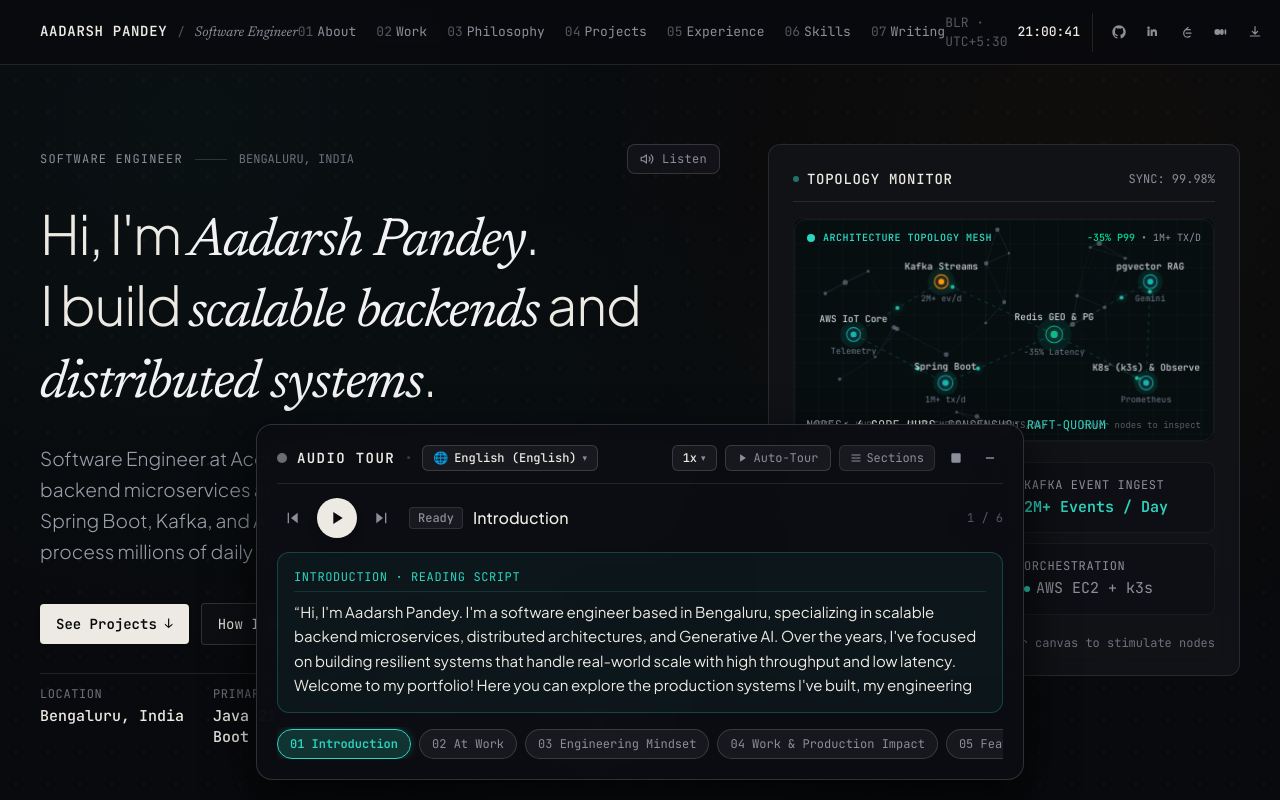
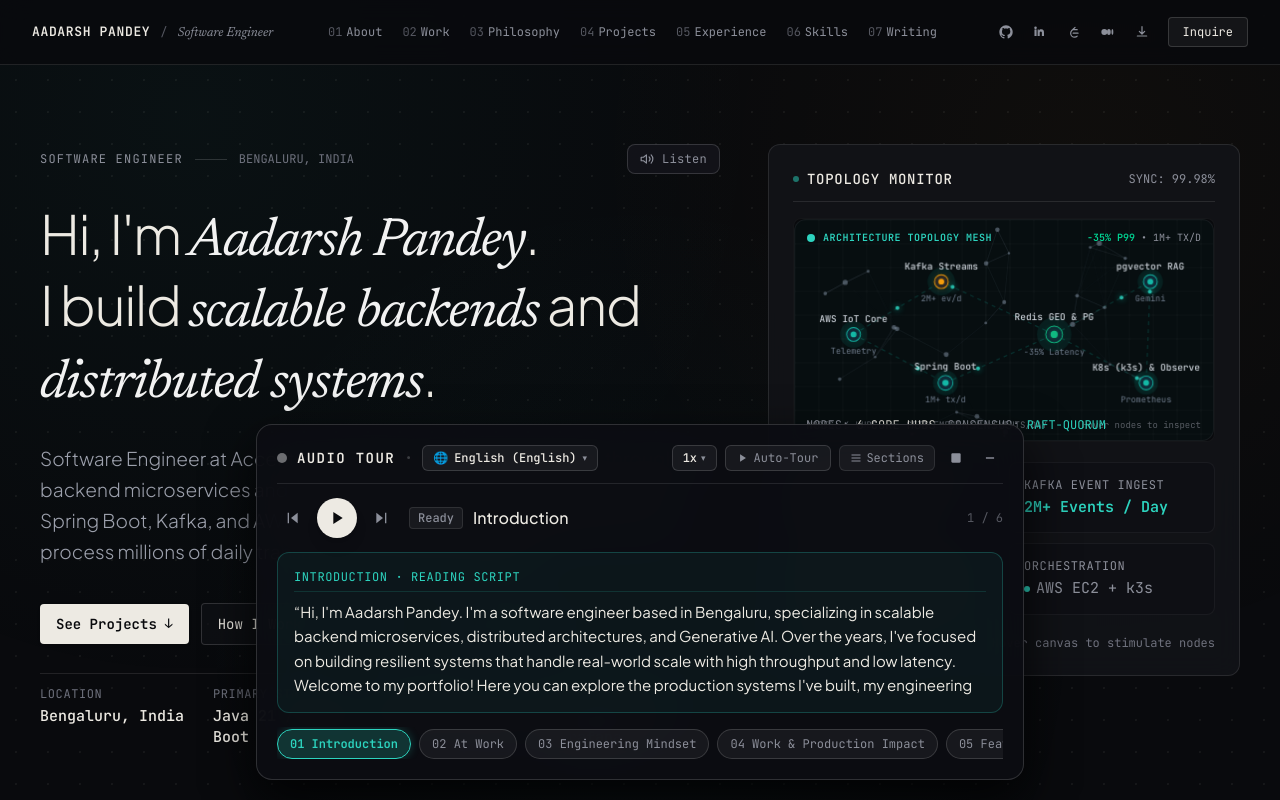
Before and after one commit to beingadish/portfolio, a Next.js app: page / in a window 1280 px wide. Shown: the top 800 px of the page. Built offline with nearby package versions, Linux system fonts and the light colour scheme.

Commit message:
fix(layout): resolve top navbar overflow, eliminate status badge collision, and optimize spacing

```diff
--- a/app/components/mobile-nav.tsx
+++ b/app/components/mobile-nav.tsx
@@ -35,11 +35,11 @@ export function MobileNav({
   }, [isOpen]);
 
   return (
-    <div className="md:hidden">
-      <div className="flex items-center justify-between gap-3">
+    <div className="relative">
+      <div className="flex items-center gap-2">
         <button
           type="button"
-          className="quick-icon"
+          className="p-1.5 text-[#8c8f9a] hover:text-[#edeae3] transition-colors rounded border border-white/10 hover:bg-white/5"
           aria-label="Toggle navigation menu"
           aria-controls={menuId}
           aria-expanded={isOpen}
@@ -57,46 +57,50 @@ export function MobileNav({
           </svg>
         </button>
 
-        <div className="flex items-center gap-2">
         <LiquidGlassToggle />
-        </div>
       </div>
 
       {isOpen ? (
-        <div id={menuId} className="mt-3 space-y-3 border-t border-[var(--line)] pt-3">
-          <ul className="space-y-2 text-sm text-[var(--muted)]">
-            {navItems.map((item) => (
-              <li key={item.href}>
+        <div
+          id={menuId}
+          className="absolute top-full right-0 mt-3 w-56 rounded-lg border border-white/15 bg-[#090a0d]/95 backdrop-blur-xl p-4 shadow-2xl z-50 flex flex-col gap-3 font-mono text-xs text-[#8c8f9a]"
+        >
+          <div className="flex flex-col gap-2">
+            <span className="text-[10px] uppercase tracking-wider text-[#555760] font-semibold">Navigation</span>
+            {navItems.map((item, idx) => (
               <a
-                  className="nav-link inline-flex py-1"
+                key={item.href}
                 href={item.href}
+                className="hover:text-[#edeae3] transition-colors py-1 flex items-center justify-between"
                 data-analytics-event={ANALYTICS_EVENTS.NAV_CLICK}
                 data-analytics-nav-item={item.label}
                 data-analytics-device="mobile"
                 onClick={() => setIsOpen(false)}
               >
-                  {item.label}
+                <span>{item.label}</span>
+                <span className="text-[#555760] text-[10px]">0{idx + 1}</span>
               </a>
-              </li>
             ))}
-          </ul>
+          </div>
 
-          <ul className="space-y-2 text-sm text-[var(--muted)]">
+          <div className="pt-2 border-t border-white/10 flex flex-col gap-2">
+            <span className="text-[10px] uppercase tracking-wider text-[#555760] font-semibold">Connect</span>
+            <div className="flex flex-col gap-1.5">
               {quickLinks.map((item) => (
-              <li key={item.label}>
                 <a
-                  className="nav-link inline-flex py-1"
+                  key={item.label}
                   href={item.href}
                   target="_blank"
                   rel="noreferrer"
                   download={item.download ? true : undefined}
+                  className="hover:text-[#edeae3] transition-colors py-0.5"
                   onClick={() => setIsOpen(false)}
                 >
                   {item.label}
                 </a>
-              </li>
               ))}
-          </ul>
+            </div>
+          </div>
         </div>
       ) : null}
     </div>
--- a/app/page.tsx
+++ b/app/page.tsx
@@ -318,26 +318,22 @@ export default function Home() {
 
       {/* Architectural Masthead */}
       <header className="fixed top-0 left-0 w-full z-50 bg-[#090a0d]/85 backdrop-blur-md border-b border-white/10 transition-colors">
-        <div className="max-w-7xl mx-auto px-6 sm:px-10 h-16 flex items-center justify-between">
-          {/* Identity & Status */}
-          <div className="flex items-center gap-5 shrink-0">
-            <a href="#hero" className="group flex items-baseline gap-2.5 whitespace-nowrap shrink-0">
-              <span className="font-mono text-[13px] sm:text-sm uppercase tracking-wider text-[#edeae3] font-semibold whitespace-nowrap">
+        <div className="w-full max-w-[1440px] mx-auto px-6 sm:px-8 h-16 flex items-center justify-between gap-6">
+          {/* Identity */}
+          <div className="shrink-0 flex items-center">
+            <a href="#hero" className="group flex items-baseline gap-2.5 whitespace-nowrap">
+              <span className="font-mono text-xs sm:text-[13px] uppercase tracking-wider text-[#edeae3] font-semibold">
                 Aadarsh Pandey
               </span>
               <span className="text-[#555760] font-mono text-xs">/</span>
-              <span className="font-editorial-italic font-serif italic text-[13px] sm:text-sm text-[#8c8f9a] group-hover:text-white transition-colors whitespace-nowrap">
+              <span className="font-editorial-italic font-serif italic text-xs sm:text-[13px] text-[#8c8f9a] group-hover:text-white transition-colors">
                 Software Engineer
               </span>
             </a>
-            <div className="hidden 2xl:flex items-center gap-2 pl-4 border-l border-white/10 font-mono text-xs text-[#8c8f9a] whitespace-nowrap shrink-0">
-              <span className="w-1.5 h-1.5 rounded-full bg-[#2dd4bf] animate-pulse shrink-0" />
-              <span className="uppercase tracking-wider">Open to roles</span>
-            </div>
           </div>
 
           {/* Desktop Nav Links */}
-          <nav className="hidden xl:flex items-center gap-5 font-mono text-[13px] text-[#8c8f9a]">
+          <nav className="hidden xl:flex items-center justify-center gap-5 font-mono text-xs text-[#8c8f9a] whitespace-nowrap">
             {navItems.slice(0, 7).map((item, idx) => (
               <a
                 key={item.href}
@@ -353,8 +349,8 @@ export default function Home() {
           </nav>
 
           {/* Clock, Quick Links & Dispatch */}
-          <div className="flex items-center gap-3">
-            <div className="hidden xl:flex items-center gap-2.5 font-mono text-[13px] text-[#555760] border-r border-white/10 pr-3">
+          <div className="shrink-0 flex items-center gap-3">
+            <div className="hidden 2xl:flex items-center gap-2.5 font-mono text-xs text-[#555760] border-r border-white/10 pr-3 whitespace-nowrap">
               <span>BLR · UTC+5:30</span>
               <span className="text-[#edeae3] tabular-nums font-medium">{liveTime}</span>
             </div>
@@ -379,7 +375,7 @@ export default function Home() {
               href={gmailComposeLink}
               target="_blank"
               rel="noreferrer"
-              className="text-xs sm:text-[13px] font-mono px-3.5 py-1.5 rounded border border-white/15 bg-white/5 hover:bg-white/10 hover:border-white/30 text-[#edeae3] transition-all hidden sm:inline-block"
+              className="text-xs font-mono px-3.5 py-1.5 rounded border border-white/15 bg-white/5 hover:bg-white/10 hover:border-white/30 text-[#edeae3] transition-all hidden sm:inline-block whitespace-nowrap"
             >
               Inquire
             </a>
```
Lines whose indentation alone changed are shown as unchanged.
